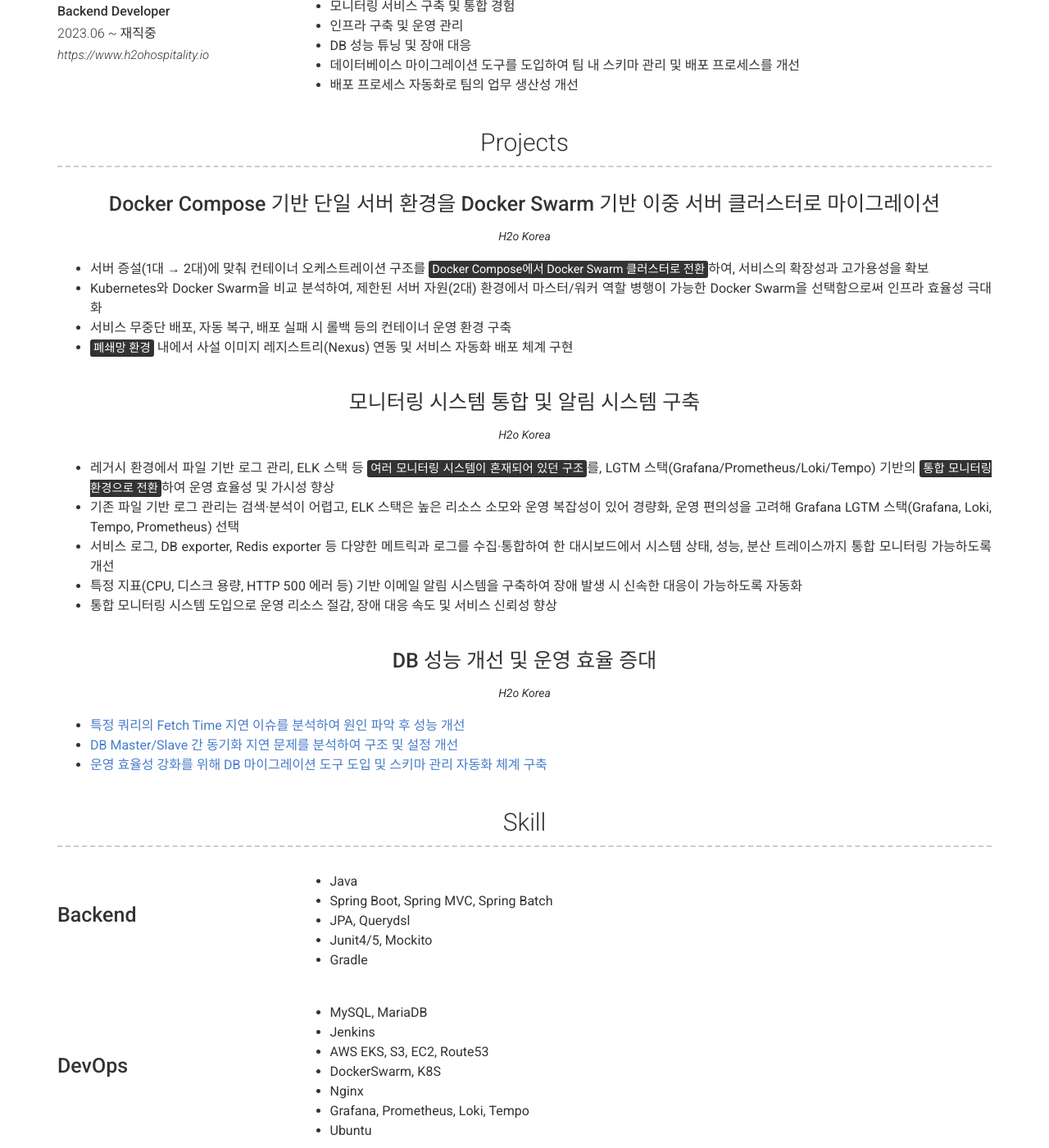
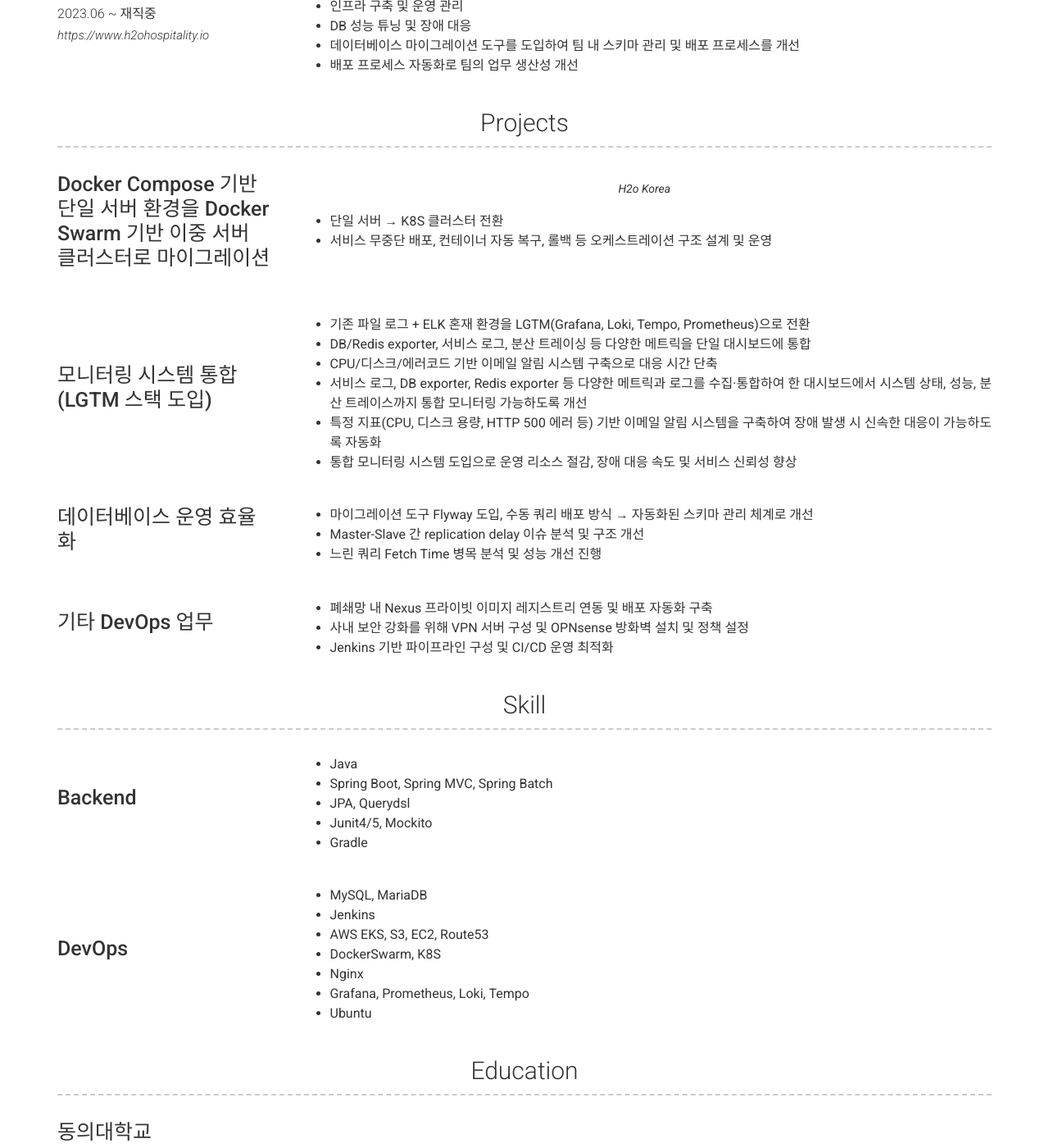
Before and after one commit to aksmf1442/resume, a Jekyll site: the page built from index.md, in a window 1280 px wide and 1400 px high, scrolled down 734 px. Shown: the whole window at 82% size. Built offline with Jekyll 4.4.1, drawn with Linux system fonts in a browser that asks for light colours; nearby versions of some CDN libraries; some of the changed text lies outside the part shown.

Commit message:
refactor: 이력서 수정

```diff
--- a/_config.yml
+++ b/_config.yml
@@ -12,11 +12,11 @@ email: aksmf1442@gmail.com
 # email_title: Email (Email title override)
 phone: 010-4733-1720
 # phone_title: Phone (Phone title override)
-website: https://www.notion.so/Haneul-Note-2283d7c5e50c80eaa349c5fe11783bbe
+website: https://haneuls-blog.super.site/
 # website_title: Web (Website title override)
 
 # Dark Mode (true/false/never)
-darkmode: false
+darkmode: never
 
 # Social links
 github_username:  aksmf1442
@@ -40,11 +40,9 @@ additional_links:
 # about_title: About Me (Use this to override about section title)
 about_profile_image: images/profile.jpg
 about_content: | # this will include new lines to allow paragraphs
-  성장에 대한 열정과 적극적인 문제 해결력을 바탕으로, 다양한 환경에서 실무 경험을 쌓아온 개발자입니다.
-  초기에는 개발 경험이 전무한 상태에서 시작했지만, <mark>빠른 학습력과 자기주도적 태도</mark>로 실무에 필요한 역량을 꾸준히 습득해왔습니다.
-  운영 자동화, 장애 대응, 모니터링 시스템 구축 등 <mark>서비스 신뢰성과 효율성 향상을 위한 개선에 집중</mark>해왔으며,
-  새로운 기술 도입과 팀 내 협업 체계 개선에도 적극적으로 기여하고 있습니다.
-  실제 경험을 바탕으로 팀원들과 지식과 노하우를 공유하며, 함께 성장하는 개발 문화를 만들어가는 데 힘쓰고 있습니다.
+  운영 자동화, 모니터링 통합, 인프라 전환 등 실무 중심의 성과를 보유한 백엔드 개발자입니다.
+  빠른 학습력과 문제 해결 중심 사고로 다양한 실서비스 환경에서 기술적 개선을 주도해왔습니다.
+  DevOps와 백엔드 개발의 경계를 넘나들며 생산성과 안정성 모두에 기여할 수 있습니다.
 content:
   - title: Experience
     layout: list
@@ -65,46 +63,34 @@ content:
   - title: Projects # Title for the section
     layout: list # Type of content section (list/text)
     content:
-      - layout: top-middle
+      - layout: left
         title: Docker Compose 기반 단일 서버 환경을 Docker Swarm 기반 이중 서버 클러스터로 마이그레이션
-        # link: https://www.notion.so/Docker-Compose-Swarm-2283d7c5e50c8117b7b3cbcf29b6ee52
-        # link_text: 관련 블로그 LINK
         quote: >
           H2o Korea
         description: | # this will include new lines to allow paragraphs
-          - 서버 증설(1대 → 2대)에 맞춰 컨테이너 오케스트레이션 구조를 <mark>Docker Compose에서 Docker Swarm 클러스터로 전환</mark>하여, 서비스의 확장성과 고가용성을 확보
-          - Kubernetes와 Docker Swarm을 비교 분석하여, 제한된 서버 자원(2대) 환경에서 마스터/워커 역할 병행이 가능한 Docker Swarm을 선택함으로써 인프라 효율성 극대화
-          - 서비스 무중단 배포, 자동 복구, 배포 실패 시 롤백 등의 컨테이너 운영 환경 구축
-          - <mark>폐쇄망 환경</mark> 내에서 사설 이미지 레지스트리(Nexus) 연동 및 서비스 자동화 배포 체계 구현
-      - layout: top-middle
-        title: 모니터링 시스템 통합 및 알림 시스템 구축
-        # link: https://www.notion.so/2283d7c5e50c81698ea4df650fbc2569
-        # link_text: 관련 블로그 LINK
-        quote: >
-          H2o Korea
+          - 단일 서버 → K8S 클러스터 전환
+          - 서비스 무중단 배포, 컨테이너 자동 복구, 롤백 등 오케스트레이션 구조 설계 및 운영
+      - layout: left
+        title: 모니터링 시스템 통합 (LGTM 스택 도입)
         description: | # this will include new lines to allow paragraphs
-          - 레거시 환경에서 파일 기반 로그 관리, ELK 스택 등 <mark>여러 모니터링 시스템이 혼재되어 있던 구조</mark>를, LGTM 스택(Grafana/Prometheus/Loki/Tempo) 기반의 <mark>통합 모니터링 환경으로 전환</mark>하여 운영 효율성 및 가시성 향상
-          - 기존 파일 기반 로그 관리는 검색·분석이 어렵고, ELK 스택은 높은 리소스 소모와 운영 복잡성이 있어 경량화, 운영 편의성을 고려해 Grafana LGTM 스택(Grafana, Loki, Tempo, Prometheus) 선택
+          - 기존 파일 로그 + ELK 혼재 환경을 LGTM(Grafana, Loki, Tempo, Prometheus)으로 전환
+          - DB/Redis exporter, 서비스 로그, 분산 트레이싱 등 다양한 메트릭을 단일 대시보드에 통합
+          - CPU/디스크/에러코드 기반 이메일 알림 시스템 구축으로 대응 시간 단축
           - 서비스 로그, DB exporter, Redis exporter 등 다양한 메트릭과 로그를 수집·통합하여 한 대시보드에서 시스템 상태, 성능, 분산 트레이스까지 통합 모니터링 가능하도록 개선
           - 특정 지표(CPU, 디스크 용량, HTTP 500 에러 등) 기반 이메일 알림 시스템을 구축하여 장애 발생 시 신속한 대응이 가능하도록 자동화
           - 통합 모니터링 시스템 도입으로 운영 리소스 절감, 장애 대응 속도 및 서비스 신뢰성 향상
-      - layout: top-middle
-        title: DB 성능 개선 및 운영 효율 증대
-        quote: >
-          H2o Korea
+      - layout: left
+        title: 데이터베이스 운영 효율화
         description: |
-         - [특정 쿼리의 Fetch Time 지연 이슈를 분석하여 원인 파악 후 성능 개선](https://www.notion.so/Base64-2283d7c5e50c81f0b766d68e41241e08)
-         - [DB Master/Slave 간 동기화 지연 문제를 분석하여 구조 및 설정 개선](https://www.notion.so/MySQL-PK-2283d7c5e50c81c2a3dedb3bae88ac68)
-         - [운영 효율성 강화를 위해 DB 마이그레이션 도구 도입 및 스키마 관리 자동화 체계 구축](https://www.notion.so/Flyway-2283d7c5e50c81b59d93f4350dcf6359)
-      # - layout: top-middle
-      #   border: weak  # Value of `weak` will display a weak border below this item. # Any
-      #                 # other value (or no value) means no border will be displayed
-      #   title: 호텔 통합 솔루션 개발
-      #   quote: >
-      #     H2o Korea
-      #   description: |
-      #    - 각 호텔의
-      #    - WebSocket을 활용한 실시간 체크인 처리
+         - 마이그레이션 도구 Flyway 도입, 수동 쿼리 배포 방식 → 자동화된 스키마 관리 체계로 개선
+         - Master-Slave 간 replication delay 이슈 분석 및 구조 개선
+         - 느린 쿼리 Fetch Time 병목 분석 및 성능 개선 진행
+      - layout: left
+        title: 기타 DevOps 업무
+        description: |
+         - 폐쇄망 내 Nexus 프라이빗 이미지 레지스트리 연동 및 배포 자동화 구축
+         - 사내 보안 강화를 위해 VPN 서버 구성 및 OPNsense 방화벽 설치 및 정책 설정
+         - Jenkins 기반 파이프라인 구성 및 CI/CD 운영 최적화
   - title: Skill
     layout: list
     content:
@@ -129,11 +115,6 @@ content:
   - title: Education
     layout: list
     content:
-      - layout: left
-        title: 코드스쿼드 부트캠프
-        caption: 2021.01~2021.04
-        description: | # this will include new lines to allow paragraphs
-          개발을 처음 시작한 후, 효과적인 개발 방향성을 설정하기 위해 참여
       - layout: left
         title: 동의대학교
         sub_title: e-비즈니스학과
```
